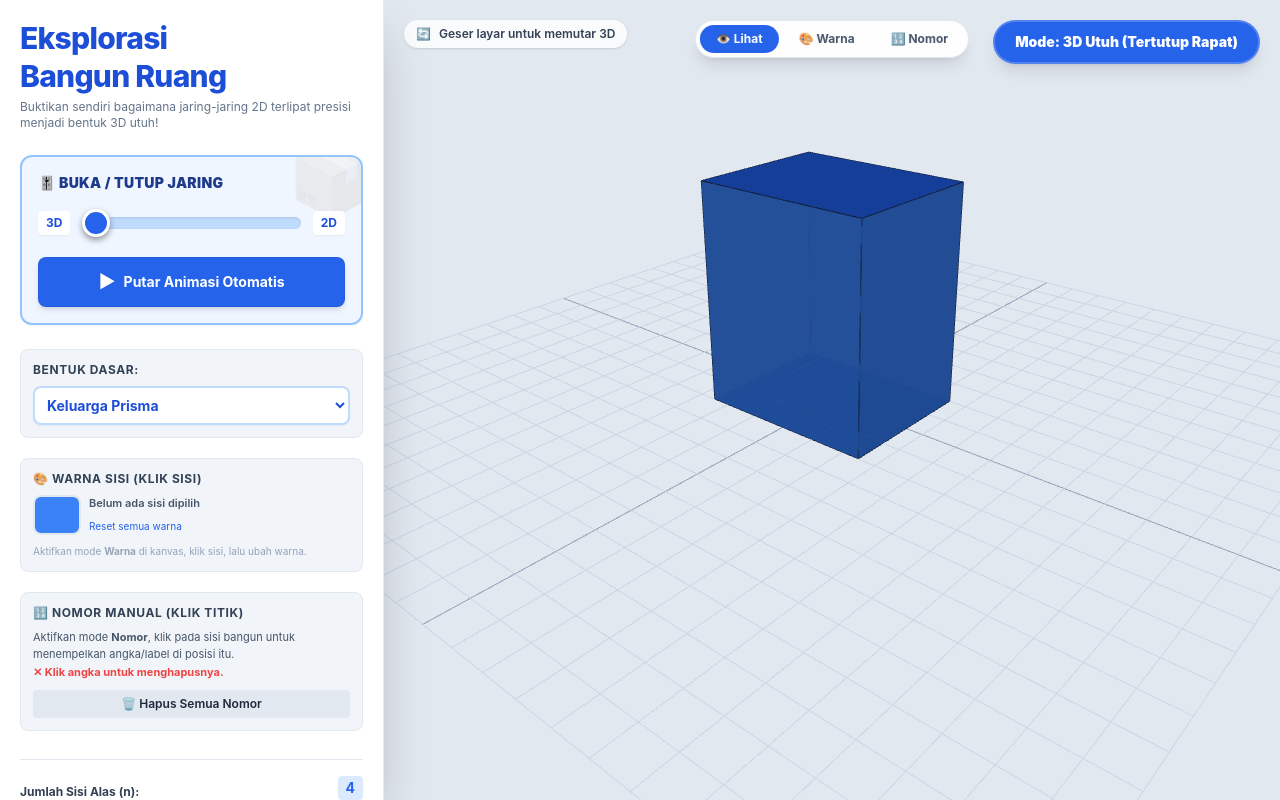
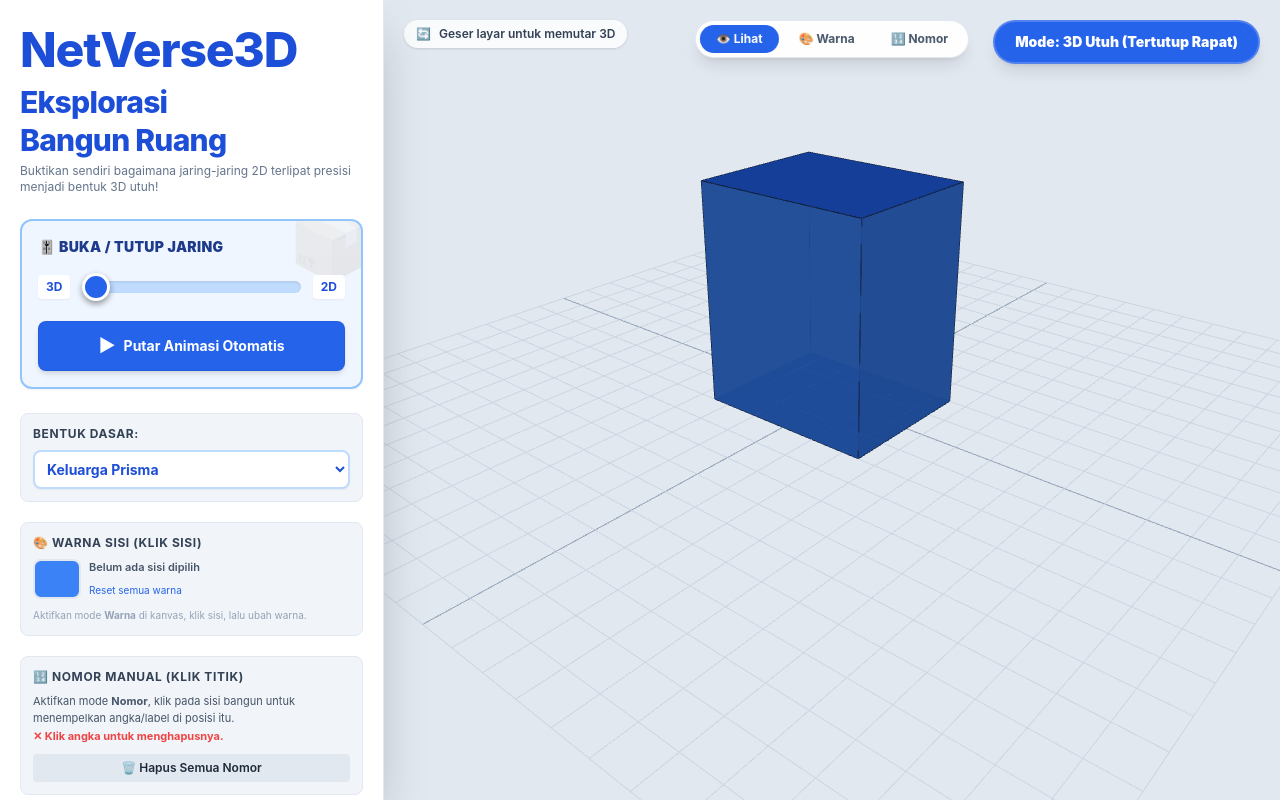
Before and after one commit to putri-rayani/NetVerse, a plain HTML site: page index.html in a window 1280 px wide. Drawn offline with nearby package versions, Linux system fonts and the light colour scheme; animation ran at ten frames a second.

Commit message:
Update heading styles in index.html

```diff
--- a/index.html
+++ b/index.html
@@ -133,6 +133,11 @@
     <div
       class="w-full md:w-96 bg-white shadow-2xl z-10 flex flex-col p-5 overflow-y-auto custom-scrollbar border-r border-slate-200"
     >
+      <h1
+        class="text-5xl font-extrabold text-blue-700 mb-1 leading-tight tracking-tight"
+      >
+        NetVerse3D
+      </h1>
       <h1
         class="text-3xl font-extrabold text-blue-700 mb-1 leading-tight tracking-tight"
       >
```
